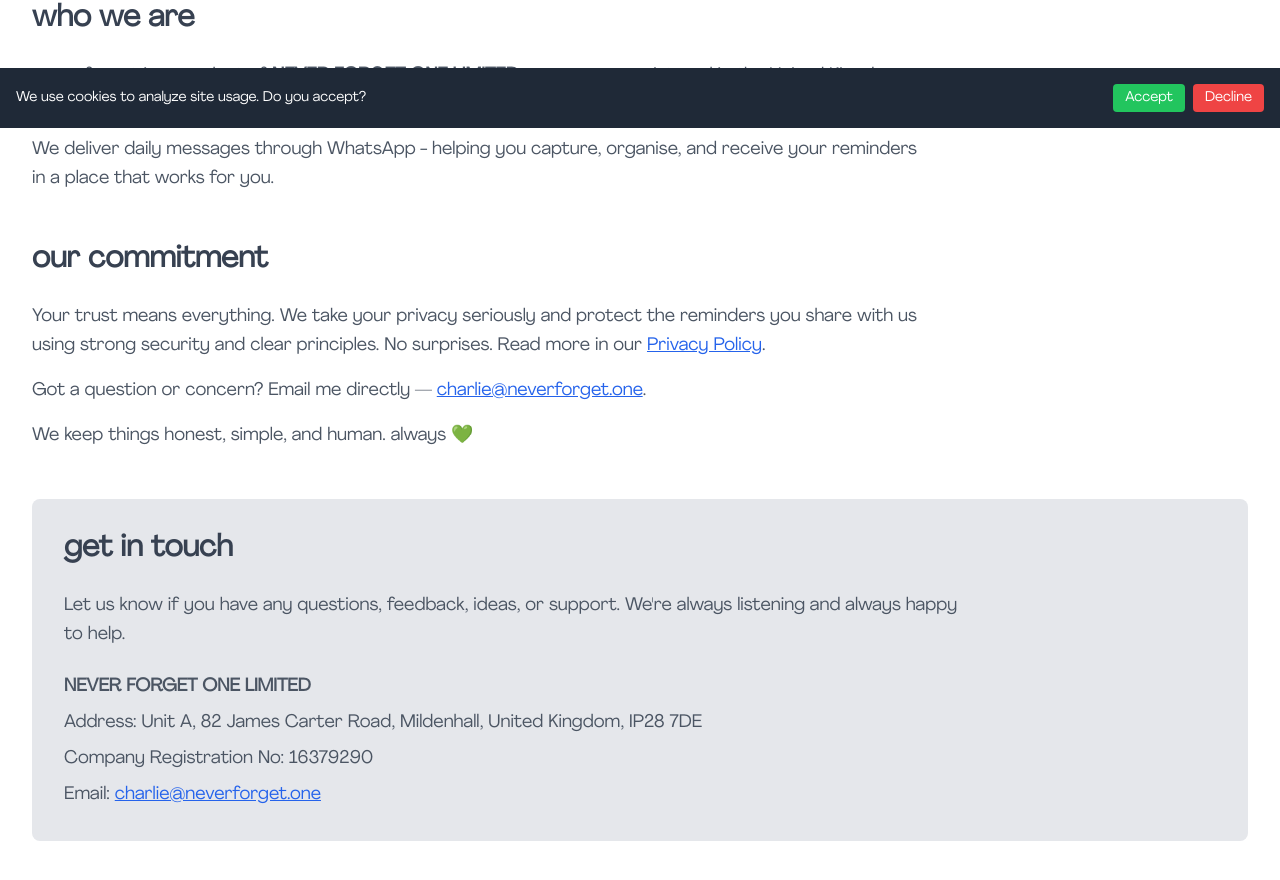
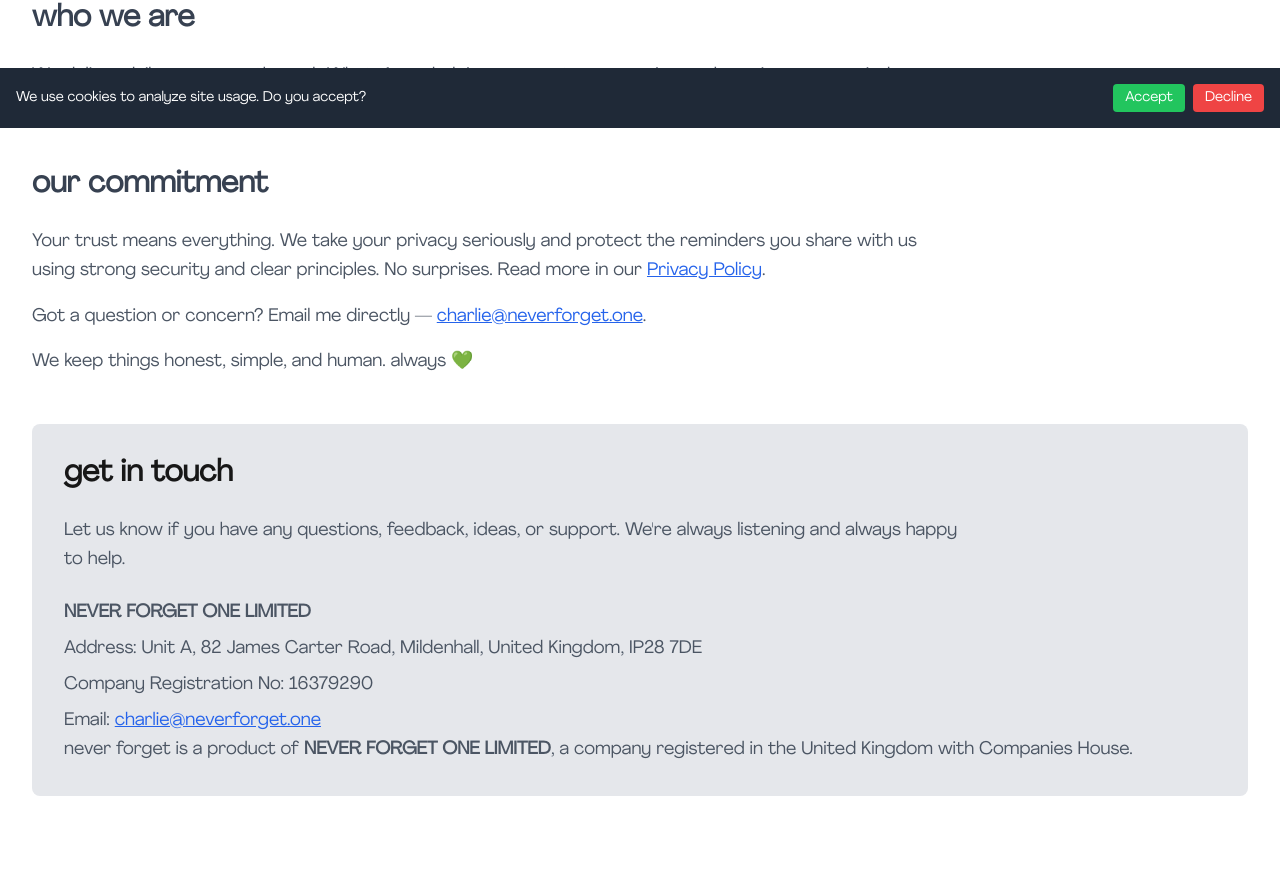
Before and after one commit to TemperateGrassland/never-forget, a Next.js app: page /aboutus in a window 1280 px wide. Shown: the part 672-1552 px from the top of the page. Built offline with nearby package versions, Linux system fonts and the light colour scheme; no server answers.

Commit message:
update about us again

```diff
--- a/src/app/aboutus/page.tsx
+++ b/src/app/aboutus/page.tsx
@@ -65,9 +65,6 @@
           </h2>
           <div className="space-y-4 max-w-4xl">
             <p className="text-lg text-gray-600 leading-relaxed">
-              {brandName} is a product of <strong>{legalCompanyName}</strong>, a company registered in the United Kingdom with Companies House.
-            </p>
-            <p className="text-lg text-gray-600 leading-relaxed">
               We deliver daily messages through WhatsApp - helping you capture, organise, and receive your reminders in a place that works for you.
             </p>
           </div>
@@ -94,7 +91,7 @@
         </section>
 
         <section className="mb-12 bg-gray-200 p-8 rounded-lg">
-          <h2 className="text-3xl font-semibold text-gray-700 mb-6 text-left">
+          <h2 className="text-3xl font-semibold text-gray-1000 mb-6 text-left">
             get in touch
           </h2>
           <div className="max-w-4xl">
@@ -119,6 +116,10 @@
               </p>
             </div>
           </div>
+
+          <p className="text-lg text-gray-600 leading-relaxed">
+              {brandName} is a product of <strong>{legalCompanyName}</strong>, a company registered in the United Kingdom with Companies House.
+            </p>
         </section>
       </div>
     </>
```
